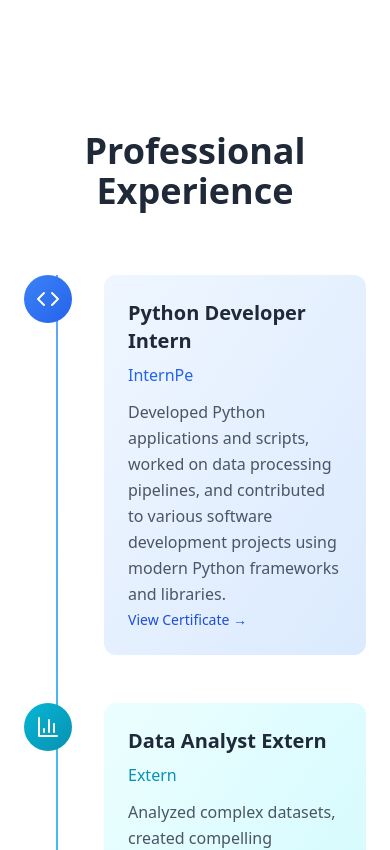
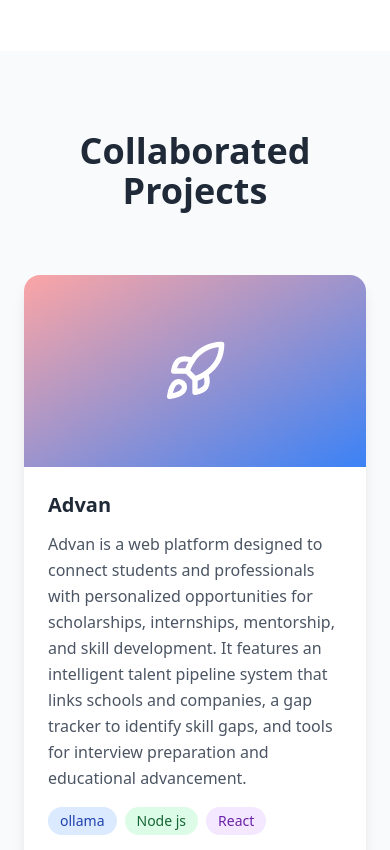
Before and after one commit to Rochinelle/portfolio, a React (Vite) app: page / in a window 390 px wide. Shown: the part 4560-5410 px from the top of the page. Built offline with nearby package versions, Linux system fonts and the light colour scheme.

Commit message:
git add . wsq

```diff
--- a/src/App.tsx
+++ b/src/App.tsx
@@ -1,5 +1,5 @@
 import React, { useState, useEffect } from 'react';
-import { ChevronDown, Mail, Linkedin, Github, ExternalLink, Award, Briefcase, GraduationCap, User, Code, BarChart3, Database, Brain, LayoutDashboardIcon, CodeIcon } from 'lucide-react';
+import { ChevronDown, Mail, Linkedin, Github, ExternalLink, Award, Briefcase, GraduationCap, User, Code, BarChart3, Database, Brain, LayoutDashboardIcon, CodeIcon, Rocket } from 'lucide-react';
 
 function App() {
   const [activeSection, setActiveSection] = useState('home');
@@ -244,6 +244,34 @@ function App() {
         </div>
       </section>
 
+      {/*  Collaborated projects */}
+      <section id="collaborated-projects" className="py-20 bg-gray-50">
+           <div className="container mx-auto px-6">
+          <div className="max-w-6xl mx-auto">
+            <h2 className="text-4xl font-bold text-center mb-16 text-gray-800">Collaborated Projects</h2>
+            <div className="grid md:grid-cols-3 gap-8">
+              <div  onClick={() => window.open("https://github.com/Rochinelle/advan", "_blank")} className="group bg-white rounded-2xl shadow-lg overflow-hidden hover:shadow-xl transition-all duration-300 transform hover:-translate-y-2">
+                <div className="h-48 bg-gradient-to-br from-red-300 to-blue-500 p-8 flex items-center justify-center">
+                  <Rocket className="w-16 h-16 text-white" />
+                </div>
+                <div className="p-6">
+                  <h3 className="text-xl font-bold mb-3 text-gray-800">Advan</h3>
+                  <p className="text-gray-600 mb-4 leading-relaxed">
+                    Advan is a web platform designed to connect students and professionals with personalized opportunities for scholarships, internships, mentorship, and skill development. It features an intelligent talent pipeline system that links schools and companies,
+                    a gap tracker to identify skill gaps, and tools for interview preparation and educational advancement.
+                  </p>
+                  <div className="flex flex-wrap gap-2 mb-4">
+                    <span className="px-3 py-1 bg-blue-100 text-blue-800 text-sm rounded-full">ollama</span>
+                    <span className="px-3 py-1 bg-green-100 text-green-800 text-sm rounded-full">Node js</span>
+                    <span className="px-3 py-1 bg-purple-100 text-purple-800 text-sm rounded-full">React</span>
+                  </div>
+                </div>
+              </div>
+             </div>
+          </div>
+        </div>
+        </section>
+
       {/* Experience Section */}
       <section id="experience" className="py-20 bg-white">
         <div className="container mx-auto px-6">
```
